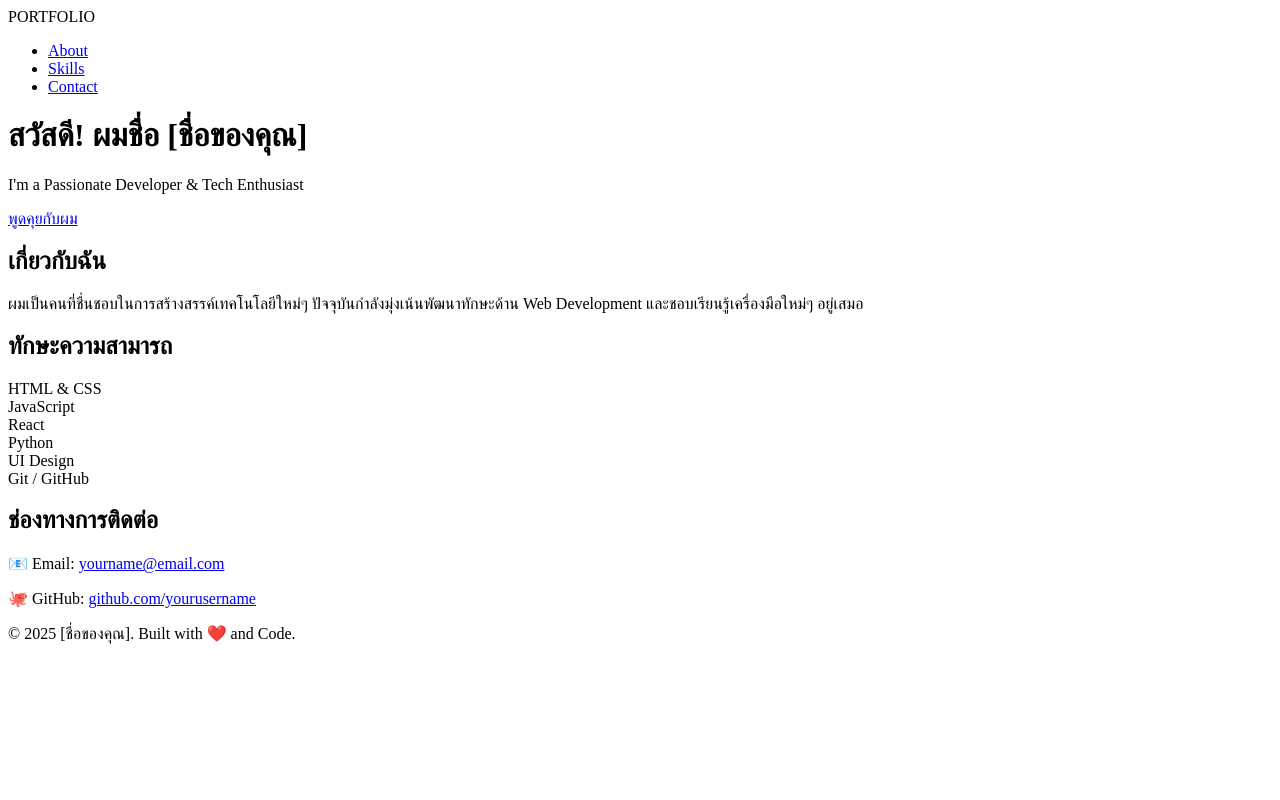
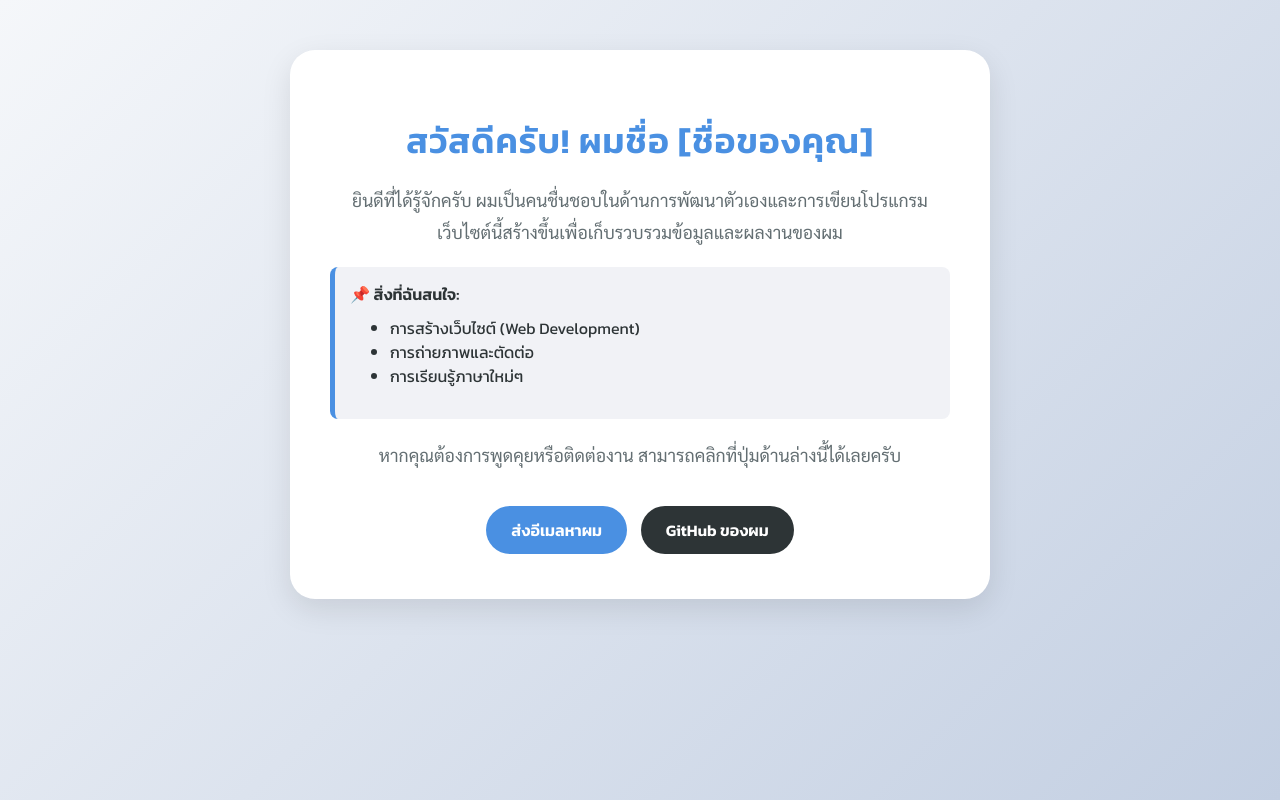
Before and after one commit to 368368121034-st-droid/web2, a plain HTML site: page index.html in a window 1280 px wide. Drawn offline with Linux system fonts and the light colour scheme.

Commit message:
Update index.html

```diff
--- a/index.html
+++ b/index.html
@@ -3,61 +3,129 @@
 <head>
     <meta charset="UTF-8">
     <meta name="viewport" content="width=device-width, initial-scale=1.0">
-    <title>My Portfolio | [ชื่อของคุณ]</title>
-    <link rel="stylesheet" href="style.css">
-    <link href="https://fonts.googleapis.com/css2?family=Kanit:wght@300;500;700&family=Poppins:wght@400;600&display=swap" rel="stylesheet">
+    <title>My Personal Website</title>
+    <link href="https://fonts.googleapis.com/css2?family=Kanit:wght@300;400;600&family=Sarabun:wght@300;400&display=swap" rel="stylesheet">
+
+    <style>
+        /* --- ส่วนที่ 1: ตั้งค่าสีและตัวอักษร (แก้ไขตรงนี้ได้เลย) --- */
+        :root {
+            --main-bg: linear-gradient(135deg, #f5f7fa 0%, #c3cfe2 100%); /* สีพื้นหลังแบบไล่เฉด */
+            --card-color: #ffffff; /* สีพื้นหลังของกล่องข้อความ */
+            --accent-color: #4a90e2; /* สีเน้น เช่น ปุ่ม หรือ หัวข้อ */
+            --text-color: #2d3436; /* สีตัวอักษรหลัก */
+            --font-main: 'Kanit', sans-serif;
+        }
+
+        body {
+            background: var(--main-bg);
+            background-attachment: fixed; /* ทำให้พื้นหลังไม่เลื่อนตาม */
+            font-family: var(--font-main);
+            color: var(--text-color);
+            margin: 0;
+            padding: 0;
+            display: flex;
+            flex-direction: column;
+            align-items: center;
+            min-height: 100vh;
+        }
+
+        /* --- ส่วนที่ 2: การจัดวาง (Layout) --- */
+        .container {
+            width: 90%;
+            max-width: 700px;
+            margin: 50px 0;
+        }
+
+        .profile-card {
+            background: var(--card-color);
+            padding: 40px;
+            border-radius: 25px; /* ขอบมนสวยงาม */
+            box-shadow: 0 10px 30px rgba(0,0,0,0.1); /* เงาฟุ้งๆ */
+            text-align: center;
+            transition: transform 0.3s ease;
+        }
+
+        /* เอฟเฟกต์เวลาเอาเมาส์ไปวาง */
+        .profile-card:hover {
+            transform: translateY(-5px);
+        }
+
+        /* --- ส่วนที่ 3: จัดการข้อความ (Typography) --- */
+        h1 {
+            color: var(--accent-color);
+            font-size: 2.2rem;
+            margin-bottom: 10px;
+            letter-spacing: 1px;
+        }
+
+        p {
+            font-family: 'Sarabun', sans-serif; /* ฟอนต์เนื้อหาที่อ่านง่าย */
+            line-height: 1.8; /* ระยะห่างบรรทัดที่พอดี */
+            color: #636e72;
+            font-size: 1.1rem;
+        }
+
+        .highlight-box {
+            background: #f1f2f6;
+            padding: 15px;
+            border-left: 5px solid var(--accent-color);
+            border-radius: 8px;
+            margin: 20px 0;
+            text-align: left;
+        }
+
+        .social-links {
+            margin-top: 30px;
+        }
+
+        .btn {
+            display: inline-block;
+            text-decoration: none;
+            background: var(--accent-color);
+            color: white;
+            padding: 12px 25px;
+            border-radius: 50px;
+            font-weight: 600;
+            margin: 5px;
+            transition: 0.3s;
+        }
+
+        .btn:hover {
+            background: #357abd;
+            box-shadow: 0 5px 15px rgba(74, 144, 226, 0.4);
+        }
+
+        /* สำหรับมือถือ */
+        @media (max-width: 480px) {
+            h1 { font-size: 1.8rem; }
+            .profile-card { padding: 25px; }
+        }
+    </style>
 </head>
 <body>
 
-    <nav>
-        <div class="container nav-content">
-            <div class="logo">PORTFOLIO</div>
-            <ul>
-                <li><a href="#about">About</a></li>
-                <li><a href="#skills">Skills</a></li>
-                <li><a href="#contact">Contact</a></li>
-            </ul>
+    <div class="container">
+        <div class="profile-card">
+            <h1>สวัสดีครับ! ผมชื่อ [ชื่อของคุณ]</h1>
+            <p>ยินดีที่ได้รู้จักครับ ผมเป็นคนชื่นชอบในด้านการพัฒนาตัวเองและการเขียนโปรแกรม เว็บไซต์นี้สร้างขึ้นเพื่อเก็บรวบรวมข้อมูลและผลงานของผม</p>
+
+            <div class="highlight-box">
+                <strong>📌 สิ่งที่ฉันสนใจ:</strong>
+                <ul style="margin-top: 10px;">
+                    <li>การสร้างเว็บไซต์ (Web Development)</li>
+                    <li>การถ่ายภาพและตัดต่อ</li>
+                    <li>การเรียนรู้ภาษาใหม่ๆ</li>
+                </ul>
+            </div>
+
+            <p>หากคุณต้องการพูดคุยหรือติดต่องาน สามารถคลิกที่ปุ่มด้านล่างนี้ได้เลยครับ</p>
+
+            <div class="social-links">
+                <a href="mailto:your-email@gmail.com" class="btn">ส่งอีเมลหาผม</a>
+                <a href="https://github.com/yourusername" class="btn" style="background: #2d3436;">GitHub ของผม</a>
+            </div>
         </div>
-    </nav>
-
-    <header class="hero">
-        <div class="container">
-            <h1>สวัสดี! ผมชื่อ <span>[ชื่อของคุณ]</span></h1>
-            <p>I'm a Passionate Developer & Tech Enthusiast</p>
-            <a href="#contact" class="btn">พูดคุยกับผม</a>
-        </div>
-    </header>
-
-    <main class="container">
-        <section id="about" class="card">
-            <h2>เกี่ยวกับฉัน</h2>
-            <p>ผมเป็นคนที่ชื่นชอบในการสร้างสรรค์เทคโนโลยีใหม่ๆ ปัจจุบันกำลังมุ่งเน้นพัฒนาทักษะด้าน Web Development และชอบเรียนรู้เครื่องมือใหม่ๆ อยู่เสมอ</p>
-        </section>
-
-        <section id="skills">
-            <h2 class="section-title">ทักษะความสามารถ</h2>
-            <div class="skills-grid">
-                <div class="skill-item">HTML & CSS</div>
-                <div class="skill-item">JavaScript</div>
-                <div class="skill-item">React</div>
-                <div class="skill-item">Python</div>
-                <div class="skill-item">UI Design</div>
-                <div class="skill-item">Git / GitHub</div>
-            </div>
-        </section>
-
-        <section id="contact" class="card contact-section">
-            <h2>ช่องทางการติดต่อ</h2>
-            <div class="contact-links">
-                <p>📧 Email: <a href="mailto:yourname@email.com">yourname@email.com</a></p>
-                <p>🐙 GitHub: <a href="https://github.com/yourusername" target="_blank">github.com/yourusername</a></p>
-            </div>
-        </section>
-    </main>
-
-    <footer>
-        <p>© 2025 [ชื่อของคุณ]. Built with ❤️ and Code.</p>
-    </footer>
+    </div>
 
 </body>
 </html>
```
